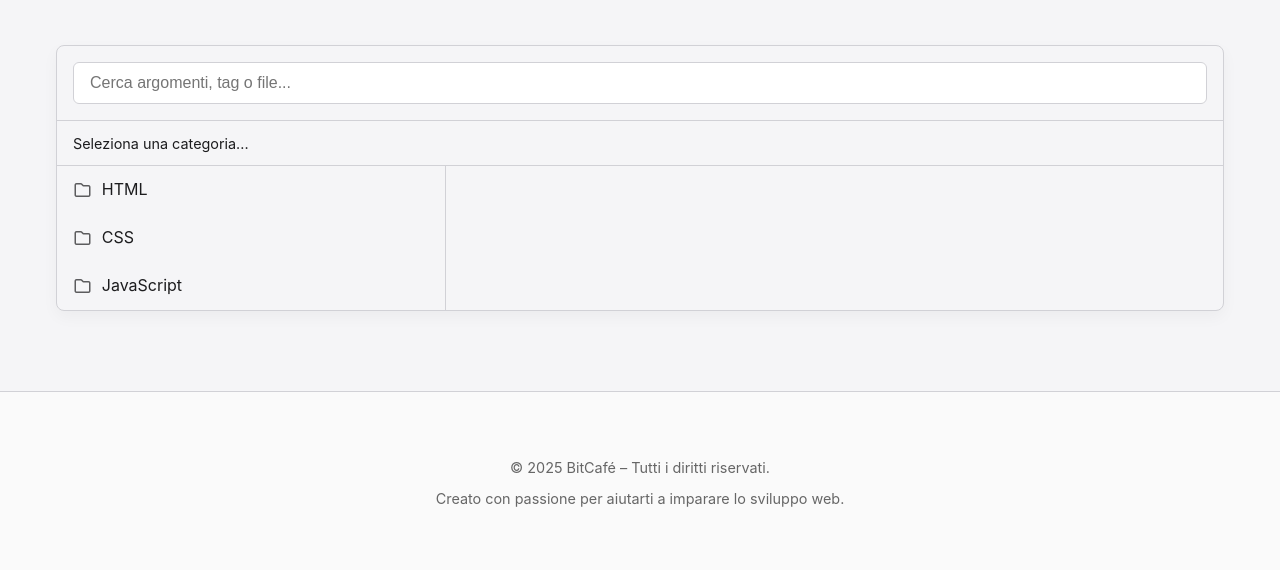
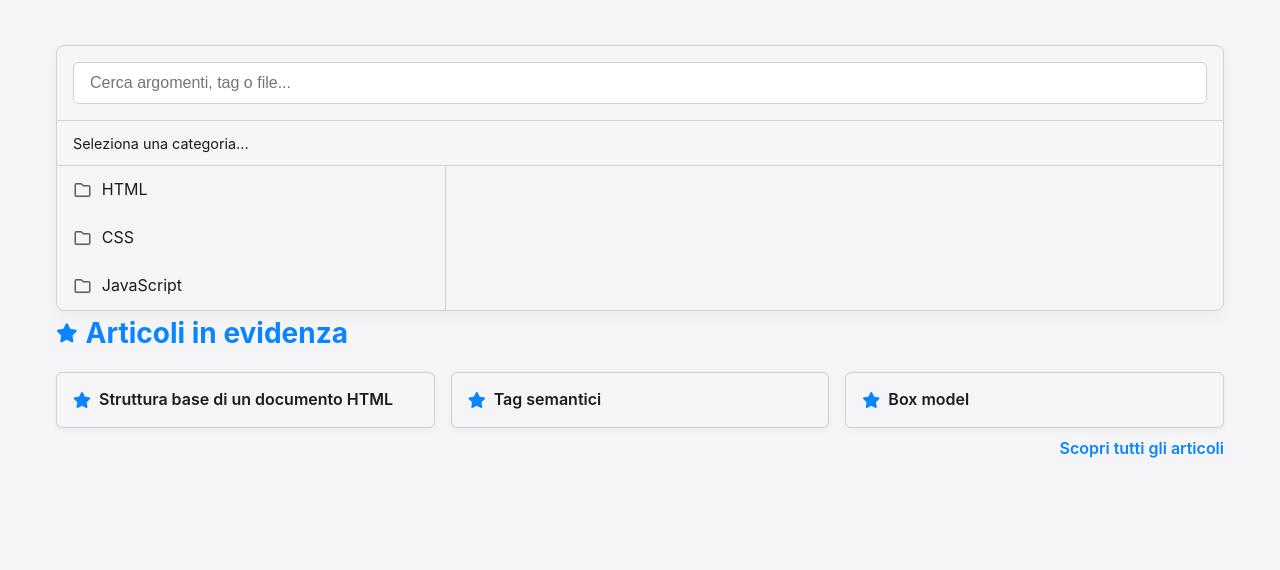
Before and after one commit to CrescenzoSorrentino/sviluppo-web, a plain HTML site: page index.html in a window 1280 px wide. Shown: the part 230-800 px from the top of the page. Drawn offline with Linux system fonts and the light colour scheme.

Commit message:
minor fix

```diff
--- a/assets/css/layout.css
+++ b/assets/css/layout.css
@@ -188,6 +188,72 @@ header h1{
 }
 
 /* -------------------------------------------------
+   Articoli in evidenza
+------------------------------------------------- */
+.featured{
+    margin-bottom:3rem;
+}
+
+.featured h2{
+    font-size:1.75rem;
+    margin-bottom:1rem;
+    color:var(--accent);
+    display:flex;
+    align-items:center;
+    gap:.5rem;
+}
+
+.featured h2 i{
+    font-size:1.2rem;
+}
+
+.featured-list{
+    list-style:none;
+    padding:0;
+    display:grid;
+    grid-template-columns:repeat(auto-fit,minmax(240px,1fr));
+    gap:1rem;
+}
+
+.featured-list li{
+    background:var(--bg);
+    border:1px solid var(--divider);
+    border-radius:6px;
+    padding:.9rem 1rem;
+    display:flex;
+    align-items:center;
+    gap:.5rem;
+    box-shadow:0 2px 6px rgba(0,0,0,0.04);
+    transition:transform .2s, box-shadow .2s;
+}
+
+.featured-list li:hover{
+    transform:translateY(-2px);
+    box-shadow:0 4px 12px rgba(0,0,0,0.08);
+}
+
+.featured-list li i{
+    color:var(--accent);
+}
+
+.featured-list a{
+    text-decoration:none;
+    color:var(--text);
+    font-weight:600;
+}
+
+.featured-more{
+    text-align:right;
+    margin-top:.5rem;
+}
+
+.featured-more a{
+    color:var(--accent);
+    text-decoration:none;
+    font-weight:600;
+}
+
+/* -------------------------------------------------
    Footer
 ------------------------------------------------- */
 footer{
--- a/index.html
+++ b/index.html
@@ -18,7 +18,7 @@
   <link rel="preload" href="https://cdnjs.cloudflare.com/ajax/libs/font-awesome/6.5.0/webfonts/fa-regular-400.woff2" as="font" type="font/woff2" crossorigin>
   <link rel="stylesheet" href="https://cdnjs.cloudflare.com/ajax/libs/font-awesome/6.5.0/css/all.min.css" crossorigin />
   <link rel="stylesheet" href="assets/css/finder.css?v=1.2" />
-  <link rel="stylesheet" href="assets/css/layout.css?v=1.2">
+  <link rel="stylesheet" href="assets/css/layout.css?v=1.3">
   <script defer src="assets/js/finder.js"></script>
   <script defer src="assets/js/layout.js"></script>
   <script defer src="assets/js/theme.js"></script>
@@ -89,6 +89,27 @@
 
     <div id="searchResults" class="search-results" hidden></div>
   </section>
+
+    <section class="featured">
+      <h2><i class="fa-solid fa-star" aria-hidden="true"></i> Articoli in evidenza</h2>
+      <ul class="featured-list">
+        <li>
+          <i class="fa-solid fa-star" aria-hidden="true"></i>
+          <a href="html/struttura-base-di-un-documento.html">
+            Struttura base di un documento HTML
+          </a>
+        </li>
+        <li>
+          <i class="fa-solid fa-star" aria-hidden="true"></i>
+          <a href="#">Tag semantici</a>
+        </li>
+        <li>
+          <i class="fa-solid fa-star" aria-hidden="true"></i>
+          <a href="#">Box model</a>
+        </li>
+      </ul>
+      <p class="featured-more"><a href="mappa.html">Scopri tutti gli articoli</a></p>
+    </section>
 </main>
 
 <!-- ✅ Footer -->
```
Also changed, not shown: mappa.html (+1 -1 lines).
